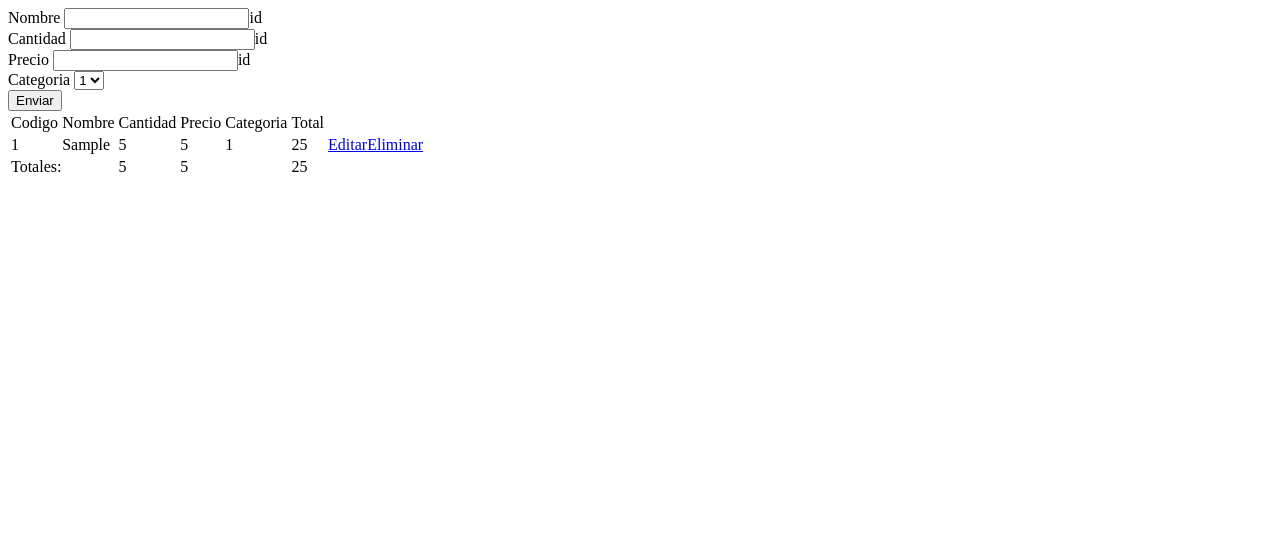
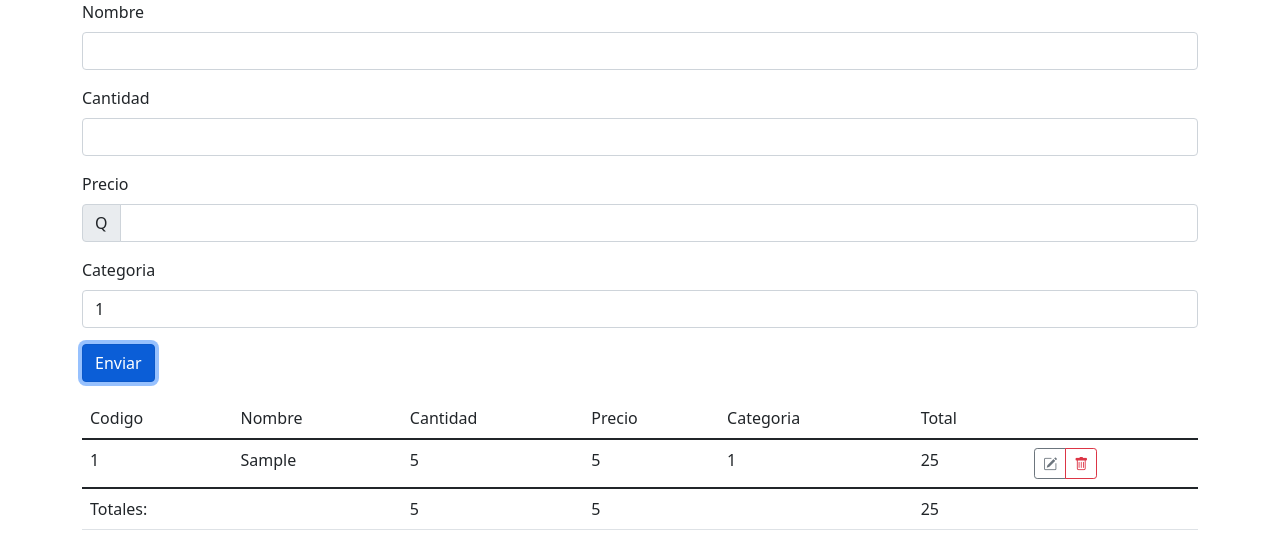
Before and after one commit to Alexander-Cojti/Laserants-and-Telus-International, a plain HTML site: page Formulario/index.html in a window 1280 px wide. Both pictures are taken after typing "Sample", "5", "5" into the empty fields and a click on the button "Enviar". Drawn offline with nearby package versions, Linux system fonts and the light colour scheme.

Commit message:
styles with bootstrap

```diff
--- a/Formulario/index.html
+++ b/Formulario/index.html
@@ -6,38 +6,44 @@
     <meta http-equiv="X-UA-Compatible" content="IE=edge">
     <meta name="viewport" content="width=device-width, initial-scale=1.0">
     <title>Document</title>
+    <link href="https://cdn.jsdelivr.net/npm/bootstrap@5.1.3/dist/css/bootstrap.min.css" rel="stylesheet" integrity="sha384-1BmE4kWBq78iYhFldvKuhfTAU6auU8tT94WrHftjDbrCEXSU1oBoqyl2QvZ6jIW3" crossorigin="anonymous">
+    <link rel="stylesheet" href="https://cdn.jsdelivr.net/npm/bootstrap-icons@1.8.1/font/bootstrap-icons.css">
 </head>
 
 <body>
-    <form action="index.html">
+    <main class="container">
+  <form action="index.html">
         <input type="hidden" name="codigo" id="codigo">
-        <div>
-            <label for="nombre">Nombre</label>
-            <input type="text" name="nombre" id="nombre">id</input>
+        <div class="mb-3">
+            <label for="nombre" class="form-label" >Nombre</label>
+            <input type="text" name="nombre" id="nombre" class="form-control"></input>
         </div>
-        <div>
-            <label for="cantidad">Cantidad</label>
-            <input type="number" name="cantidad" id="cantidad">id</input>
+        <div  class="mb-3">
+            <label for="cantidad" class="form-label">Cantidad</label>
+            <input type="number" name="cantidad" id="cantidad" class="form-control"></input>
         </div>
-        <div>
-            <label for="precio">Precio</label>
-            <input type="number" name="precio" id="precio">id</input>
+        <div  class="mb-3">
+            <label for="precio" class="form-label">Precio</label>
+            <div class="input-group">
+                <span class="input-group-text">Q</span>
+                <input type="number" name="precio" id="precio" class="form-control"></input>
+            </div>
         </div>
-        <div>
-            <label for="categoria">Categoria</label>
-            <select type="text" name="categoria" id="categoria">
+        <div  class="mb-3">
+            <label for="categoria" class="form-label">Categoria</label>
+            <select type="text" name="categoria" id="categoria" class="form-control">
                 <option value="1">1</option>
                 <option value="2">2</option>
                 <option value="3">3</option>
                 <option value="4">4</option>
             </select>
         </div>
-        <div>
-            <button type="submit">Enviar</button>
+        <div  class="mb-3">
+            <button type="submit" class="btn btn-primary">Enviar</button>
         </div>
     </form>
 
-    <table>
+    <table class="table">
         <thead>
             <tr>
                 <td>Codigo</td>
@@ -63,6 +69,8 @@
             </tr>
         </tfoot>
     </table>
+    </main>
+
 
 <script src="index.js"></script>
 </body>
--- a/Formulario/index.js
+++ b/Formulario/index.js
@@ -67,7 +67,15 @@ function onSubmit(event) {
     <td>${precio}</td>
     <td>${categoria}</td>
     <td>${total}</td>
-    <td><a href="#" onCLick=onEdit(event)>Editar</a><a href="#" onCLick=onDelete(event)>Eliminar</a></td>
+    <td>
+    <div class="btn-group">
+    <a title="Editar" href="#" onCLick=onEdit(event) class="btn btn-sm btn-outline-secondary">
+    <i class="bi bi-pencil-square"></i>
+    </a>
+    <a title="Eliminar" href="#" onCLick=onDelete(event) class="btn btn-sm btn-outline-danger" >
+    <i class="bi bi-trash"></i>
+    </a></td>
+    </div>
     `;
 
 
@@ -82,8 +90,9 @@ function onSubmit(event) {
 function onEdit(event) {
     event.preventDefault();
     /** @type {HTMLElement} */
-    const anchor = event.target;
-    const tr = anchor.parentElement.parentElement;
+    // const anchor = event.target;
+    const anchor = event.currentTarget;
+    const tr = anchor.parentElement.parentElement.parentElement;
 
     const celdas = tr.getElementsByTagName("td");
     const [tdCodigo, tdNombre, tdCantidad, tdPrecio] = celdas;
@@ -101,8 +110,8 @@ function onEdit(event) {
 function onDelete(event) {
     event.preventDefault();
     /** @type {HTMLElement} */
-    const anchor = event.target;
-    const tr = anchor.parentElement.parentElement;
+    const anchor = event.currentTarget;
+    const tr = anchor.parentElement.parentElement.parentElement;
 
     tbody.removeChild(tr);
     console.log("deleted")
```
